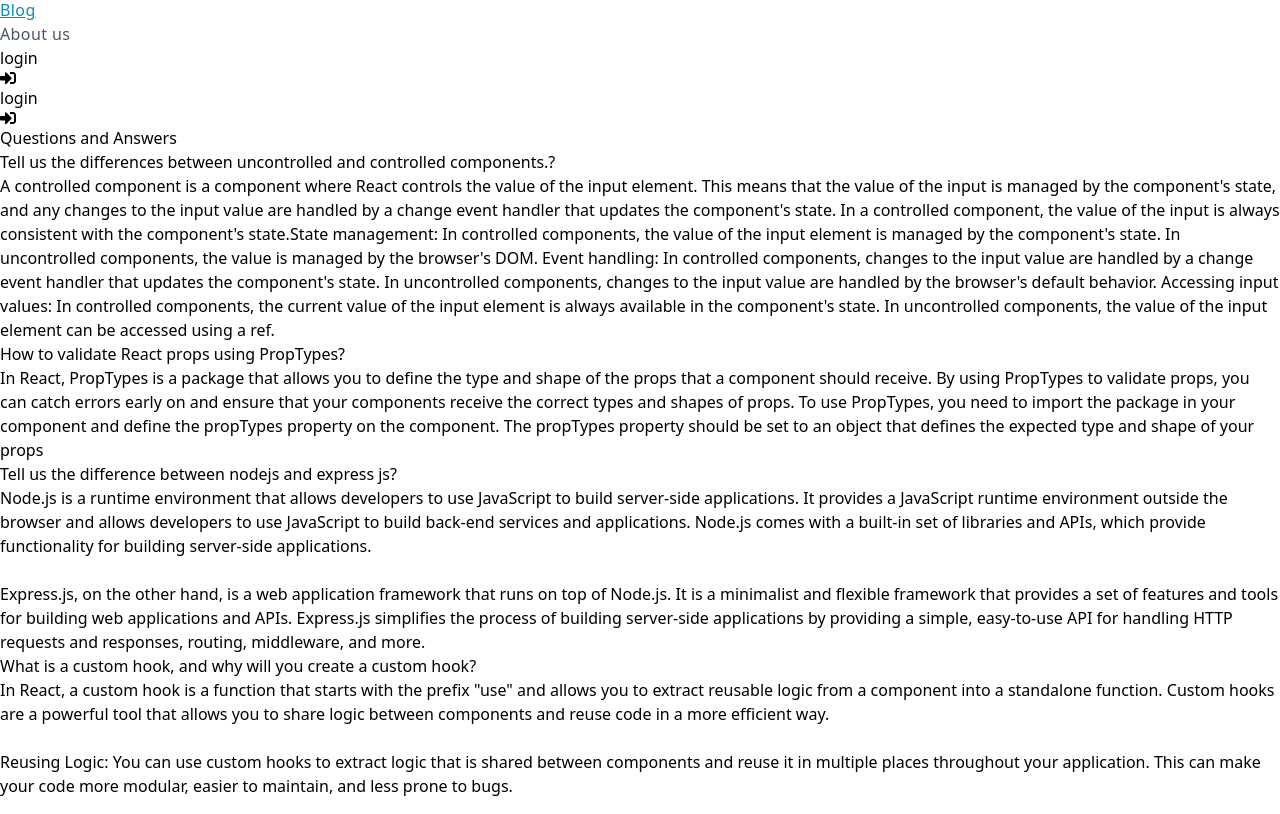
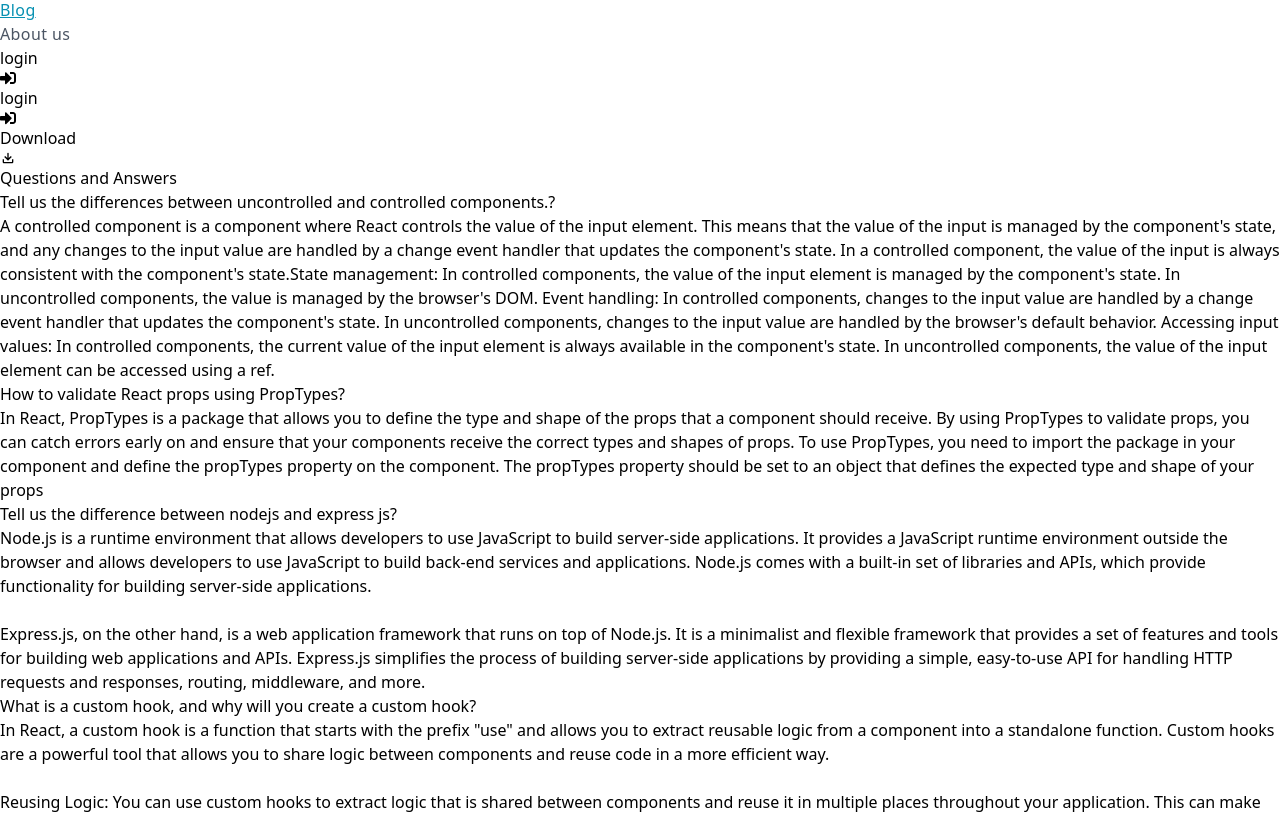
Before and after one commit to rokon-rabbi/chef-hunter-client, a React (Vite) app: page /blog in a window 1280 px wide. Shown: the part 340-1154 px from the top of the page. Built offline with nearby package versions, Linux system fonts and the light colour scheme; no server answers.

Commit message:
regiister.jsx and login.jsx bg set

```diff
--- a/package.json
+++ b/package.json
@@ -18,6 +18,8 @@
     "bootstrap": "^5.2.3",
     "firebase": "^9.21.0",
     "framer-motion": "^10.12.7",
+    "html2canvas": "^1.4.1",
+    "jspdf": "^2.5.1",
     "localforage": "^1.10.0",
     "lodash": "^4.17.21",
     "match-sorter": "^6.3.1",
--- a/src/pages/Header/Header.jsx
+++ b/src/pages/Header/Header.jsx
@@ -5,7 +5,6 @@ import { faBars } from "@fortawesome/free-solid-svg-icons";
 import { faXmark } from "@fortawesome/free-solid-svg-icons";
 import Logo from "../../../src/assets/Logo.png";
 
-// import { FiLogIn } from 'react-icons/fa';
 import { FaSignInAlt } from "react-icons/fa";
 import { AuthContext } from "../../providers/AuthProvider";
 import { getAuth } from "firebase/auth";
@@ -52,7 +51,7 @@ const Header = () => {
           <img className="w-16 md:w-24 lg:w-32" src={Logo} alt="FoodHub logo" />
         </Link>
         <ul
-          className={`bg-white shadow-2xl border  rounded-r-md px-6 py-4 md:space-x-10 md:flex md:static md:text-lg  absolute   md:bg-none text-slate-950 duration-300 ${
+          className={`bg-white shadow-2xl md:shadow-none md:border-none border  rounded-r-md px-6 py-4 md:space-x-10 md:flex md:static md:text-lg  absolute  md:bg-none text-slate-950 duration-300 ${
             !icon ? "left-0 p-2" : "-left-40 "
           } `}
         >
--- a/src/pages/blog/Blog.jsx
+++ b/src/pages/blog/Blog.jsx
@@ -1,10 +1,41 @@
-import React from "react";
+import React, { useState } from "react";
+import html2canvas from "html2canvas";
+import jsPDF from "jspdf";
+import { CgSoftwareDownload } from 'react-icons/cg';
 const Blog = () => {
+  const [loader, setLoader] = useState(false);
+  const printRef = React.useRef();
+  const downloadPDF = async () => {
+    const element = printRef.current;
+    const canvas = await html2canvas(element);
+    const data = canvas.toDataURL("image/png");
+
+    const pdf = new jsPDF();
+    const imgProperties = pdf.getImageProperties(data);
+    const pdfWidth = pdf.internal.pageSize.getWidth();
+    const pdfHeight = (imgProperties.height * pdfWidth) / imgProperties.width;
+
+    pdf.addImage(data, "PNG", 0, 0, pdfWidth, pdfHeight);
+    pdf.save("print.pdf");
+  };
 
   return (
-
-        <div className="container text-gray-800 font-semibold leading-7 pt-16 text-lg mx-auto">
-        <h2 className="text-2xl font-bold m-10 bg-amber-200 w-fit mx-auto rounded-md text-center">
+    <div className="wrapper">
+      <div className="receipt-box">
+        <div className="text-center mt-20">
+          <button
+            className="bg-blue-500 hover:bg-blue-700 text-white font-bold py-2  px-4 rounded"
+            onClick={downloadPDF}
+            disabled={!(loader === false)}
+          >
+            {loader ? <span>Downloading...</span> : <span>Download  <CgSoftwareDownload className="inline"></CgSoftwareDownload></span>}
+          </button>
+        </div>
+        <div
+          ref={printRef}
+          className="container text-gray-800 font-semibold leading-7 pt-2 text-lg mx-auto"
+        >
+          <h2 className="text-2xl  font-bold m-10 bg-amber-200 w-fit mx-auto rounded-md text-center">
             Questions and Answers
           </h2>
           <ul className="divide-y divide-gray-400">
@@ -14,20 +45,21 @@ const Blog = () => {
                 components.?
               </h3>
               <p className="mt-2">
-                A controlled component is a component where React controls the value
-                of the input element. This means that the value of the input is
-                managed by the component's state, and any changes to the input value
-                are handled by a change event handler that updates the component's
-                state. In a controlled component, the value of the input is always
-                consistent with the component's state.State management: In
-                controlled components, the value of the input element is managed by
-                the component's state. In uncontrolled components, the value is
-                managed by the browser's DOM. Event handling: In controlled
-                components, changes to the input value are handled by a change event
-                handler that updates the component's state. In uncontrolled
-                components, changes to the input value are handled by the browser's
-                default behavior. Accessing input values: In controlled components,
-                the current value of the input element is always available in the
+                A controlled component is a component where React controls the
+                value of the input element. This means that the value of the
+                input is managed by the component's state, and any changes to
+                the input value are handled by a change event handler that
+                updates the component's state. In a controlled component, the
+                value of the input is always consistent with the component's
+                state.State management: In controlled components, the value of
+                the input element is managed by the component's state. In
+                uncontrolled components, the value is managed by the browser's
+                DOM. Event handling: In controlled components, changes to the
+                input value are handled by a change event handler that updates
+                the component's state. In uncontrolled components, changes to
+                the input value are handled by the browser's default behavior.
+                Accessing input values: In controlled components, the current
+                value of the input element is always available in the
                 component's state. In uncontrolled components, the value of the
                 input element can be accessed using a ref.
               </p>
@@ -37,9 +69,14 @@ const Blog = () => {
                 How to validate React props using PropTypes?
               </h3>
               <p className="mt-2">
-            In React, PropTypes is a package that allows you to define the type and shape of the props that a component should receive. By using PropTypes to validate props, you can catch errors early on and ensure that your components receive the correct types and shapes of props.
-
-    To use PropTypes, you need to import the package in your component and define the propTypes property on the component. The propTypes property should be set to an object that defines the expected type and shape of your props
+                In React, PropTypes is a package that allows you to define the
+                type and shape of the props that a component should receive. By
+                using PropTypes to validate props, you can catch errors early on
+                and ensure that your components receive the correct types and
+                shapes of props. To use PropTypes, you need to import the
+                package in your component and define the propTypes property on
+                the component. The propTypes property should be set to an object
+                that defines the expected type and shape of your props
               </p>
             </li>
             <li className="p-4  bg-amber-50 rounded-md">
@@ -47,8 +84,20 @@ const Blog = () => {
                 Tell us the difference between nodejs and express js?
               </h3>
               <p className="mt-2">
-            Node.js is a runtime environment that allows developers to use JavaScript to build server-side applications. It provides a JavaScript runtime environment outside the browser and allows developers to use JavaScript to build back-end services and applications. Node.js comes with a built-in set of libraries and APIs, which provide functionality for building server-side applications. <br /> <br />
-            Express.js, on the other hand, is a web application framework that runs on top of Node.js. It is a minimalist and flexible framework that provides a set of features and tools for building web applications and APIs. Express.js simplifies the process of building server-side applications by providing a simple, easy-to-use API for handling HTTP requests and responses, routing, middleware, and more.
+                Node.js is a runtime environment that allows developers to use
+                JavaScript to build server-side applications. It provides a
+                JavaScript runtime environment outside the browser and allows
+                developers to use JavaScript to build back-end services and
+                applications. Node.js comes with a built-in set of libraries and
+                APIs, which provide functionality for building server-side
+                applications. <br /> <br />
+                Express.js, on the other hand, is a web application framework
+                that runs on top of Node.js. It is a minimalist and flexible
+                framework that provides a set of features and tools for building
+                web applications and APIs. Express.js simplifies the process of
+                building server-side applications by providing a simple,
+                easy-to-use API for handling HTTP requests and responses,
+                routing, middleware, and more.
                 <br />
               </p>
             </li>
@@ -57,18 +106,32 @@ const Blog = () => {
                 What is a custom hook, and why will you create a custom hook?
               </h3>
               <p>
-            In React, a custom hook is a function that starts with the prefix "use" and allows you to extract reusable logic from a component into a standalone function. Custom hooks are a powerful tool that allows you to share logic between components and reuse code in a more efficient way.{" "}
-                <br /> <br />
-                Reusing Logic: You can use custom hooks to extract logic that is shared between components and reuse it in multiple places throughout your application. This can make your code more modular, easier to maintain, and less prone to bugs. <br /> <br />
-                Encapsulating State: Custom hooks can encapsulate stateful logic and provide a clean interface for other components to interact with that state. This can make your code more organized and easier to reason about.
-                <br/>
-                Encapsulating State: Custom hooks can encapsulate stateful logic and provide a clean interface for other components to interact with that state. This can make your code more organized and easier to reason about.
+                In React, a custom hook is a function that starts with the
+                prefix "use" and allows you to extract reusable logic from a
+                component into a standalone function. Custom hooks are a
+                powerful tool that allows you to share logic between components
+                and reuse code in a more efficient way. <br /> <br />
+                Reusing Logic: You can use custom hooks to extract logic that is
+                shared between components and reuse it in multiple places
+                throughout your application. This can make your code more
+                modular, easier to maintain, and less prone to bugs. <br />{" "}
+                <br />
+                Encapsulating State: Custom hooks can encapsulate stateful logic
+                and provide a clean interface for other components to interact
+                with that state. This can make your code more organized and
+                easier to reason about.
+                <br />
+                Encapsulating State: Custom hooks can encapsulate stateful logic
+                and provide a clean interface for other components to interact
+                with that state. This can make your code more organized and
+                easier to reason about.
               </p>{" "}
               <br />
             </li>
           </ul>
         </div>
-
+      </div>
+    </div>
   );
 };
 
```
Also changed, not shown: src/pages/Loginpage/Loginpage.jsx (+10 -3 lines), src/pages/Registerpage/Registerpage.jsx (+10 -2 lines), src/pages/generatePdf/GenaratePdf.jsx (added, +32 -0 lines), 1 other file (tests, documents, lock files or other folders). Lines whose indentation alone changed are shown as unchanged.
